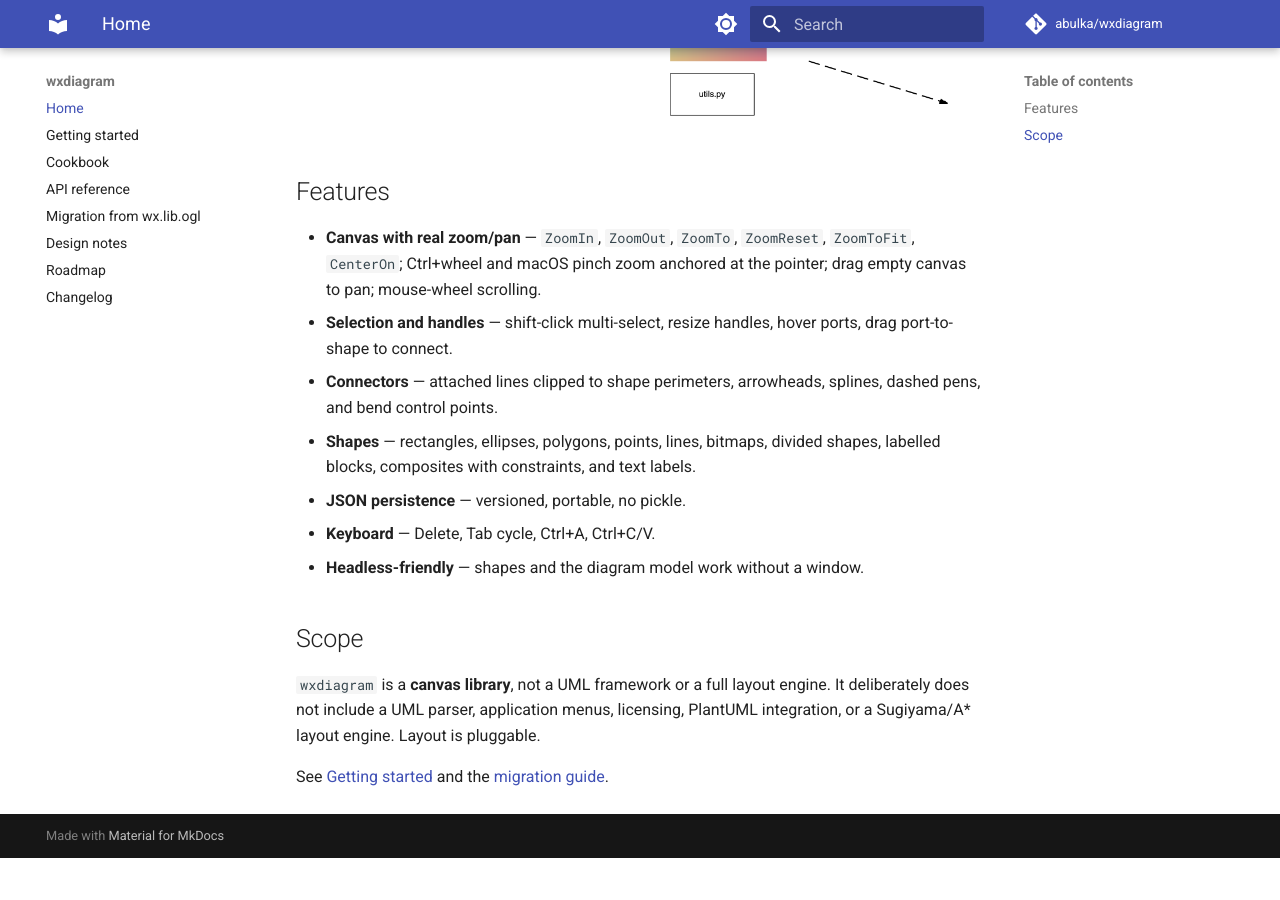
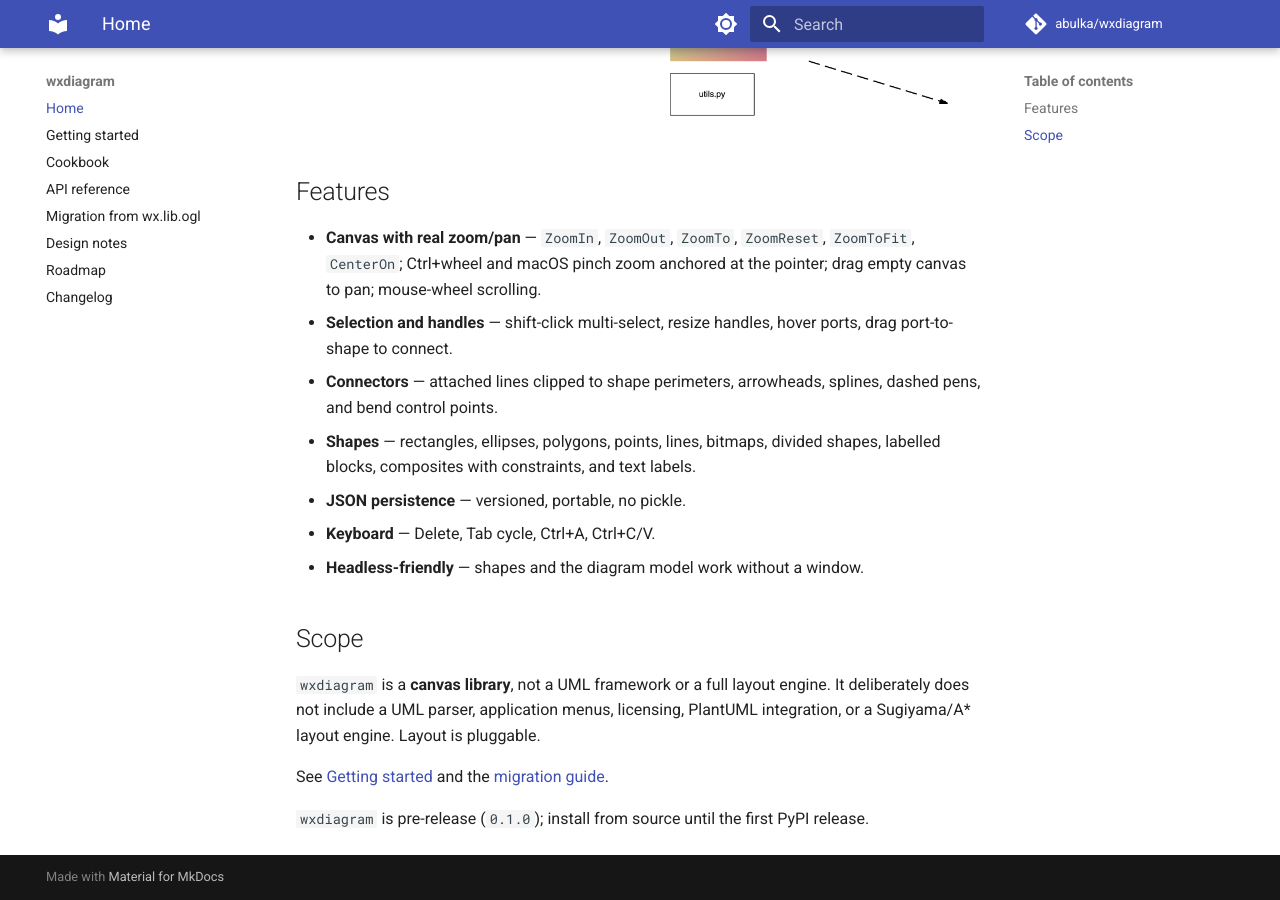
Before and after one commit to abulka/wxdiagram, an MkDocs documentation site: the page built from docs/index.md, in a window 1280 px wide and 900 px high, scrolled down 658 px. Built offline with MkDocs 1.6.1 and Material for MkDocs 9.7.7, drawn with Linux system fonts in a browser that asks for light colours; comment, search, counter and statistics services are not loaded; before the commit the page ends 1516 px from its top, so only the background shows below that.

Commit message:
Clarify pre-release status

```diff
--- a/docs/index.md
+++ b/docs/index.md
@@ -37,3 +37,6 @@ pluggable.
 
 See [Getting started](getting-started.md) and the
 [migration guide](migration-from-wx-lib-ogl.md).
+
+`wxdiagram` is pre-release (`0.1.0`); install from source until the first PyPI
+release.
```
Also changed, not shown: README.md (+2 -1 lines).
